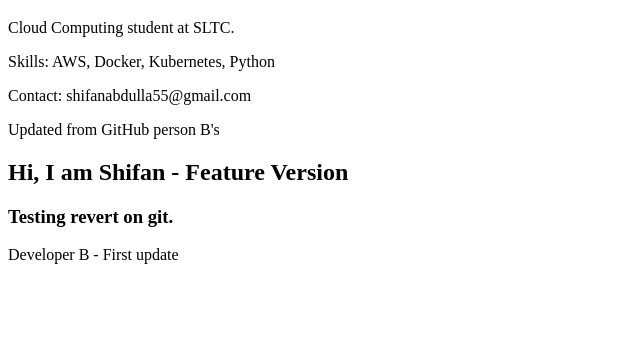
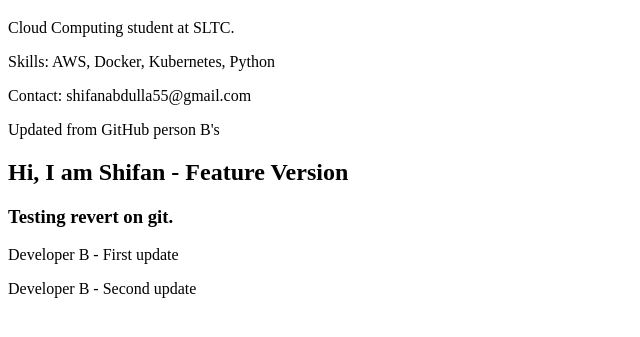
Before and after one commit to shifan55/git-final, a plain HTML site: page index.html in a window 1280 px wide. Shown: the part 61-398 px from the top of the page, without its empty margins (0-640 px from the left). Drawn offline with Linux system fonts and the light colour scheme.

Commit message:
Dev B second commit

```diff
--- a/index.html
+++ b/index.html
@@ -19,3 +19,4 @@
 <h3>Testing revert on git.</h3>
 
 <p>Developer B - First update</p>
+<p>Developer B - Second update</p>
```
